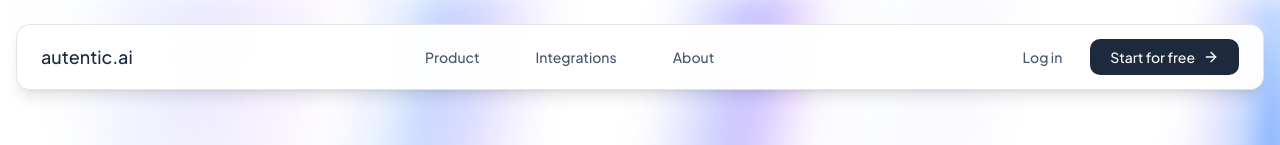
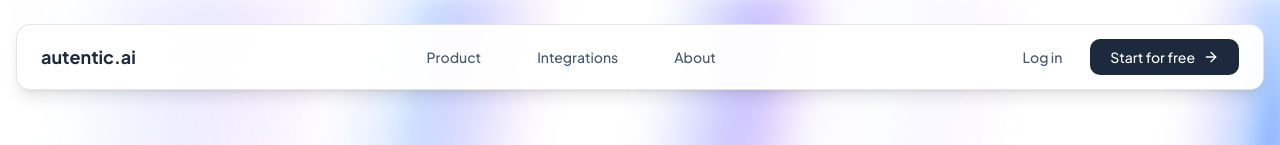
Before and after one commit to AGorinam/autentic-web, a Next.js app: page / in a window 1280 px wide. Shown: the top 145 px of the page. Built offline with nearby package versions, Linux system fonts and the light colour scheme.

Commit message:
more styling changes

```diff
--- a/src/components/navigation/Navbar.tsx
+++ b/src/components/navigation/Navbar.tsx
@@ -16,7 +16,7 @@ export function Navbar() {
         <div className="flex items-center justify-between px-6 py-3">
           {/* Logo */}
           <Link href="/" className="flex items-center gap-2">
-            <span className="text-lg font-medium text-slate-800 dark:text-white">autentic.ai</span>
+            <span className="text-lg font-bold text-slate-800 dark:text-white">autentic.ai</span>
           </Link>
 
           {/* Desktop Navigation */}
```
